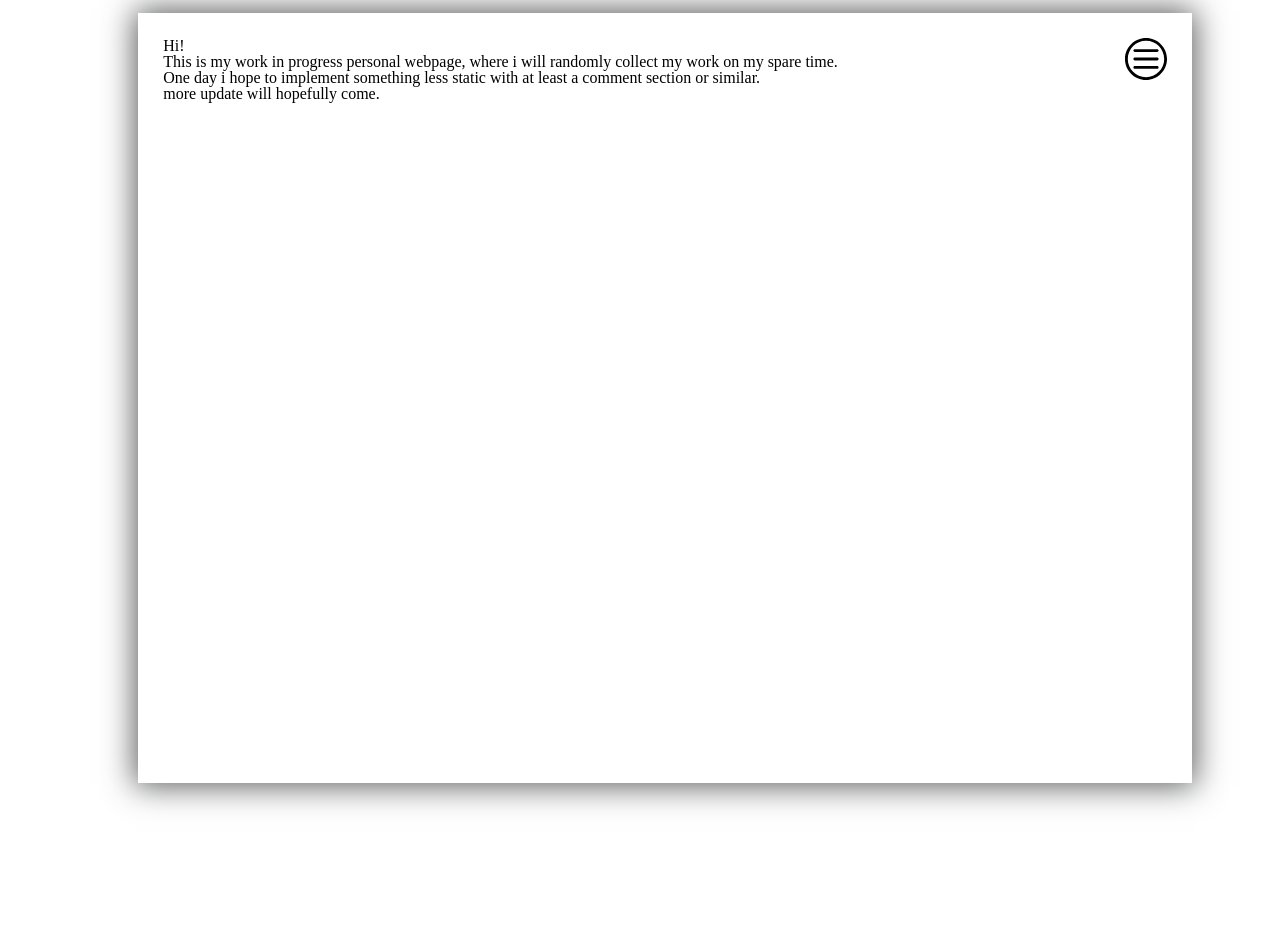
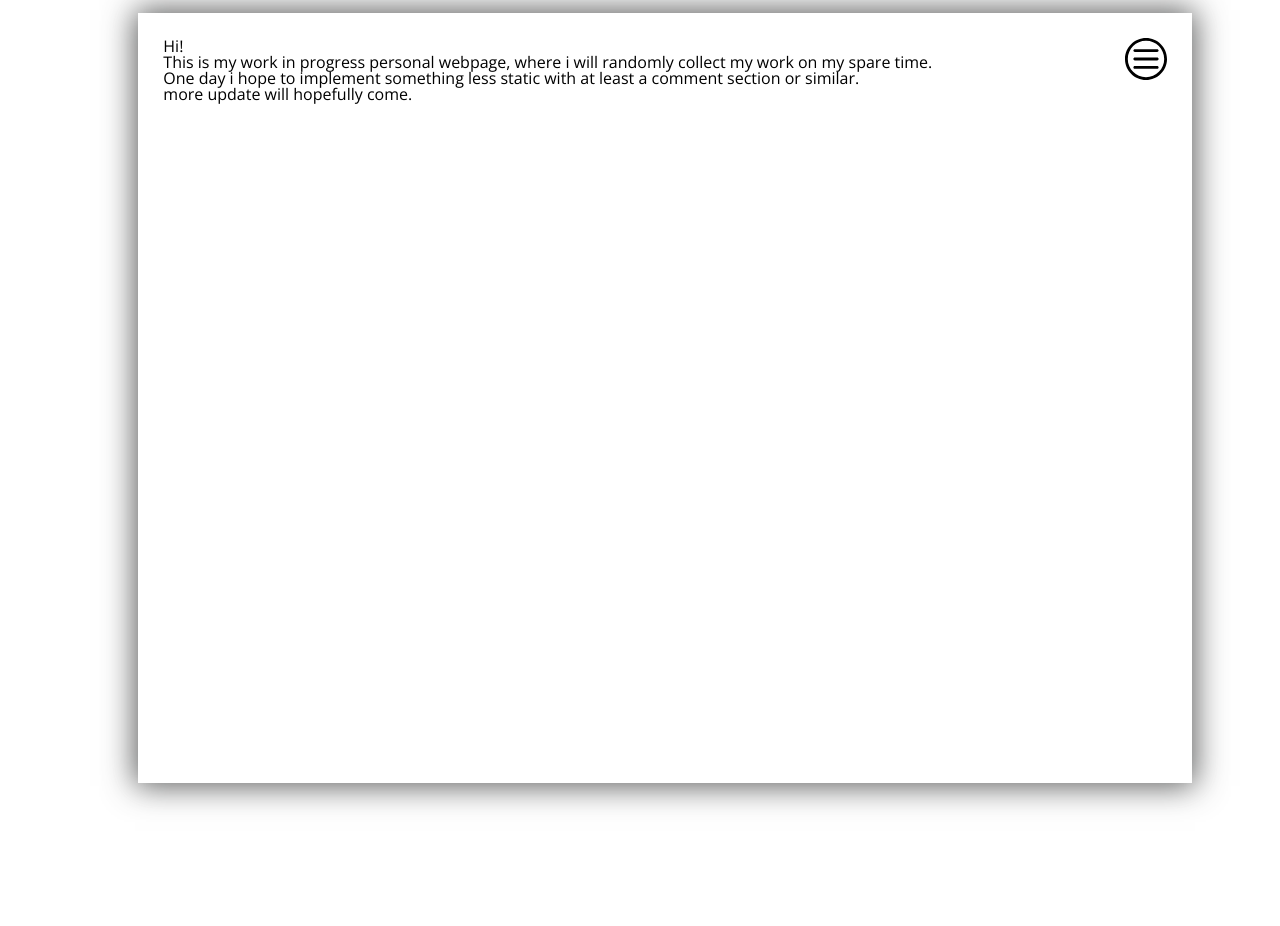
Before and after one commit to MauroMombelli/mauromombelli.github.io, a Jekyll site: the page built from index.md, in a window 1280 px wide. Built offline with Jekyll 4.4.1, drawn with Linux system fonts in a browser that asks for light colours.

Commit message:
changing font to opensans, making font size good for mobile

```diff
--- a/_includes/header.html
+++ b/_includes/header.html
@@ -1,6 +1,7 @@
 <html>
   <head>
     <title>{{ page.title }}</title>
+    <link rel="stylesheet" type="text/css" href="//fonts.googleapis.com/css?family=Open+Sans" />
     <link rel='shortcut icon' type='image/x-icon' href='/favicon.ico' />
     <link rel="stylesheet" href="{{ site.baseurl }}/css/reset.css" >
     <link rel="stylesheet" href="{{ site.baseurl }}/css/main.css" >
--- a/_includes/postList.html
+++ b/_includes/postList.html
@@ -3,7 +3,7 @@
 <ul id="fixedSideMenuContent">
 {% for post in site.posts %}
 
-<li style="min-height:42px;">
+<li class="postLinkRow">
     {% if post.thumbnail %}
 	<img src="{{post.thumbnail}}" width="42" height="42" align="left">
     {% else %}
--- a/css/main.css
+++ b/css/main.css
@@ -1,6 +1,9 @@
 body{
     margin:1%;
-	height:100%
+	height:100%;
+	-webkit-font-smoothing: antialiased;
+    text-rendering: optimizeLegibility;
+	font-family: 'Open Sans';
 }
 
 #paginone{
@@ -50,6 +53,8 @@ body{
 	-webkit-box-shadow: 0px 0px 10px 3px rgba(49, 50, 50, 0.5);
     -moz-box-shadow:    0px 0px 10px 3px rgba(49, 50, 50, 0.5);
     box-shadow:         0px 0px 10px 3px rgba(49, 50, 50, 0.5);
+
+	padding:1%;
 }
 
 #content{
@@ -87,10 +92,14 @@ img{
 	max-width: 100%;
 }
 
+.postLinkRow{
+	min-height:42px;
+}
+
 .postListLink{
-	font-size: 13px;
+	font-size: 20px;
 }
 
 .postListDate{
-	font-size: 10px;
+	font-size: 16px;
 }
```
